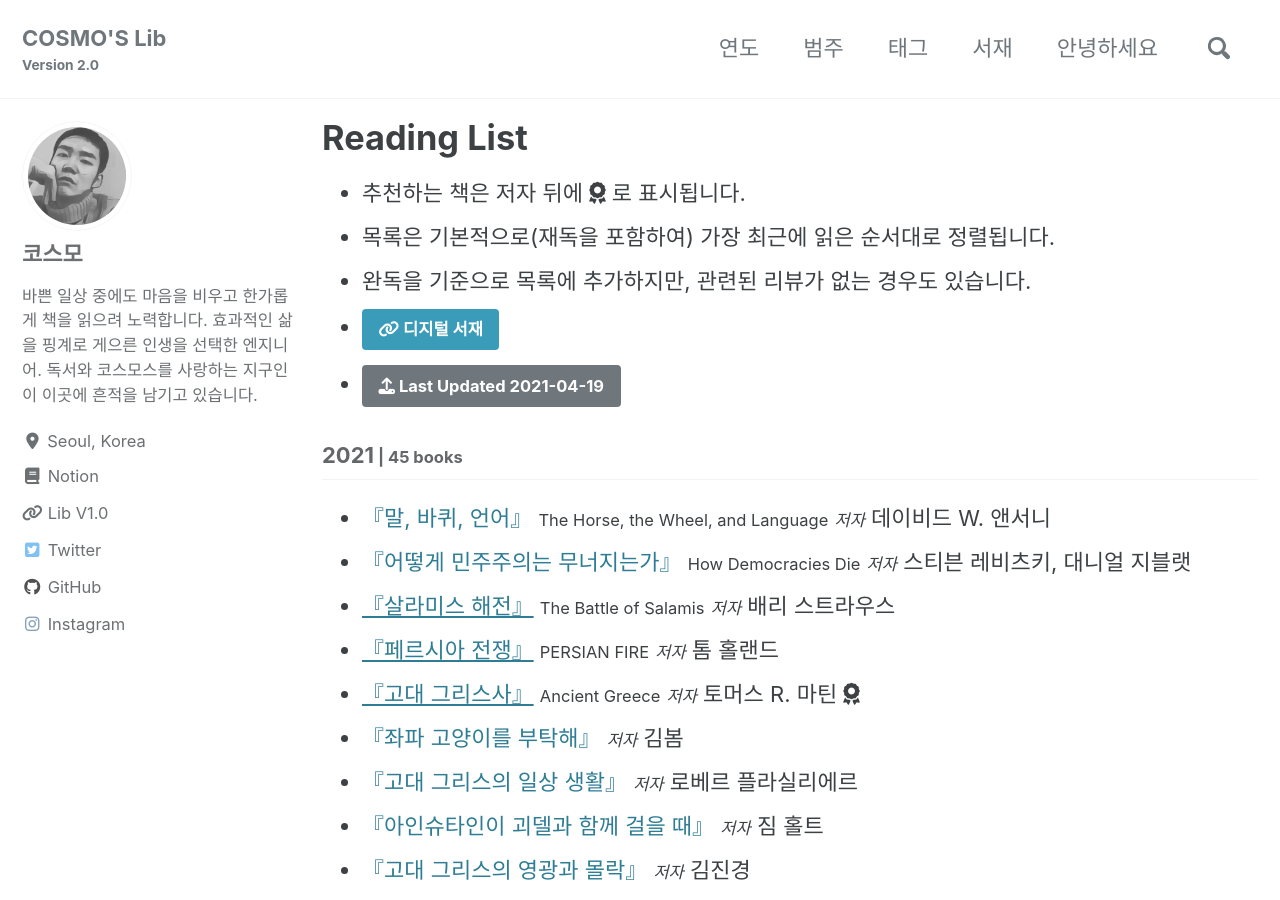
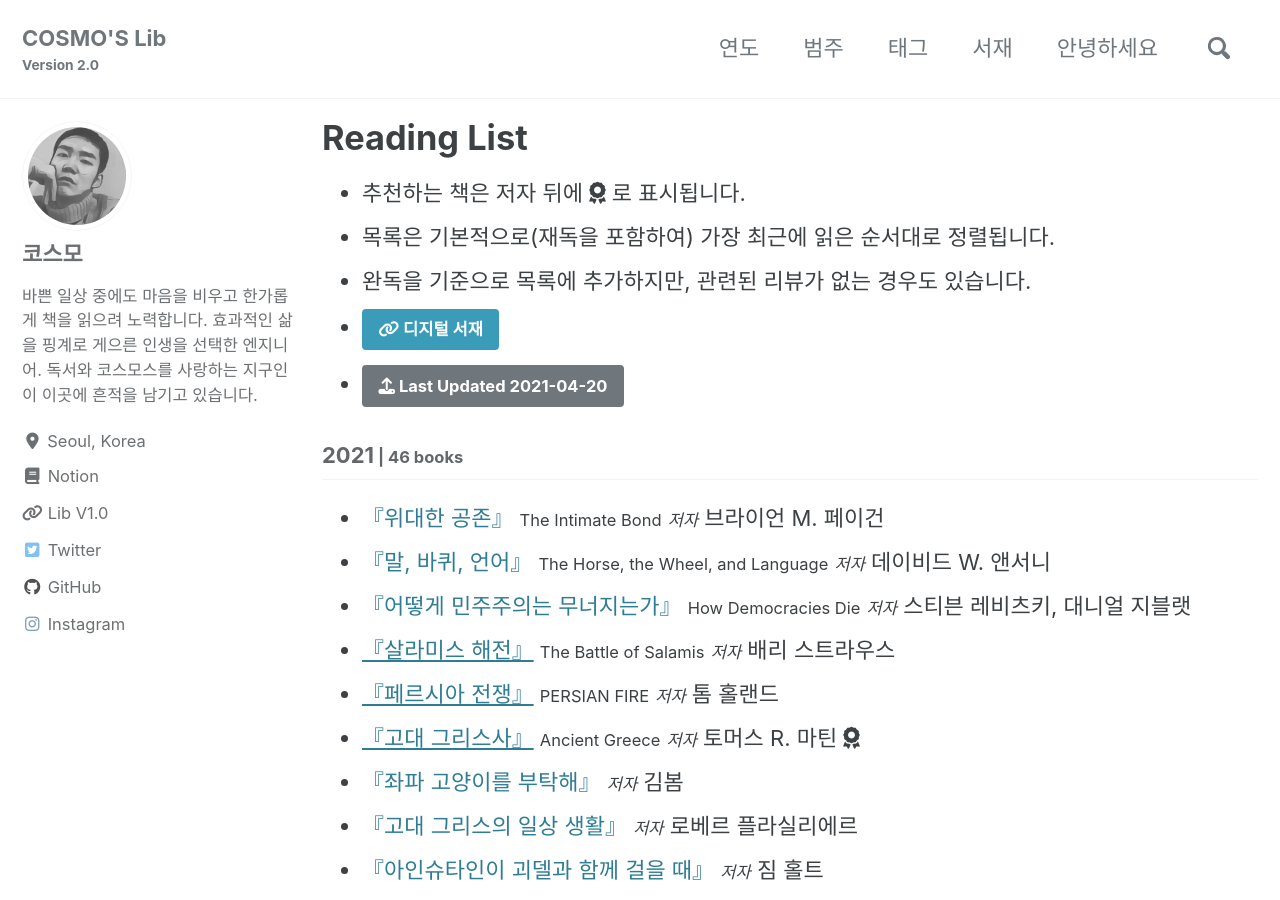
Before and after one commit to deftone2000/cosmo-s-archive, a Jekyll site: the page built from _pages/reading-list.html, in a window 1280 px wide and 900 px high. Built offline with Jekyll 4.4.1, drawn with Linux system fonts in a browser that asks for light colours; cached includes are drawn as plain includes; nearby versions of some CDN libraries; comment, search, counter and statistics services are not loaded; a style sheet for code colours, icons or effects is not loaded.

Commit message:
no message

```diff
--- a/_data/reading.yml
+++ b/_data/reading.yml
@@ -1,7 +1,17 @@
-lastupdate: 2021-04-19
+lastupdate: 2021-04-20
 list:
   - year: "2021"
     books:
+
+      - title: "위대한 공존"
+        ori_title: The Intimate Bond
+        author: 브라이언 M. 페이건
+        post_title:
+        cover:
+        trans: 김정은
+        pub: 반니
+        pub_info:
+        post_link:
 
       - title: "말, 바퀴, 언어"
         ori_title: The Horse, the Wheel, and Language
```
